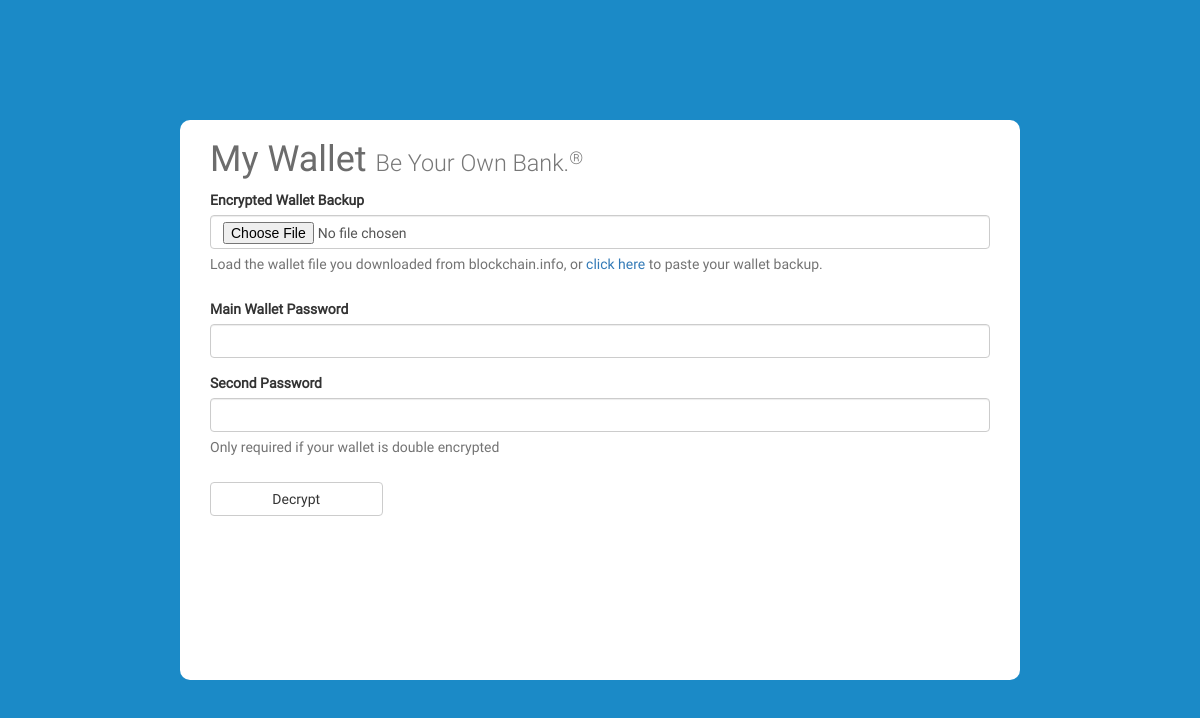
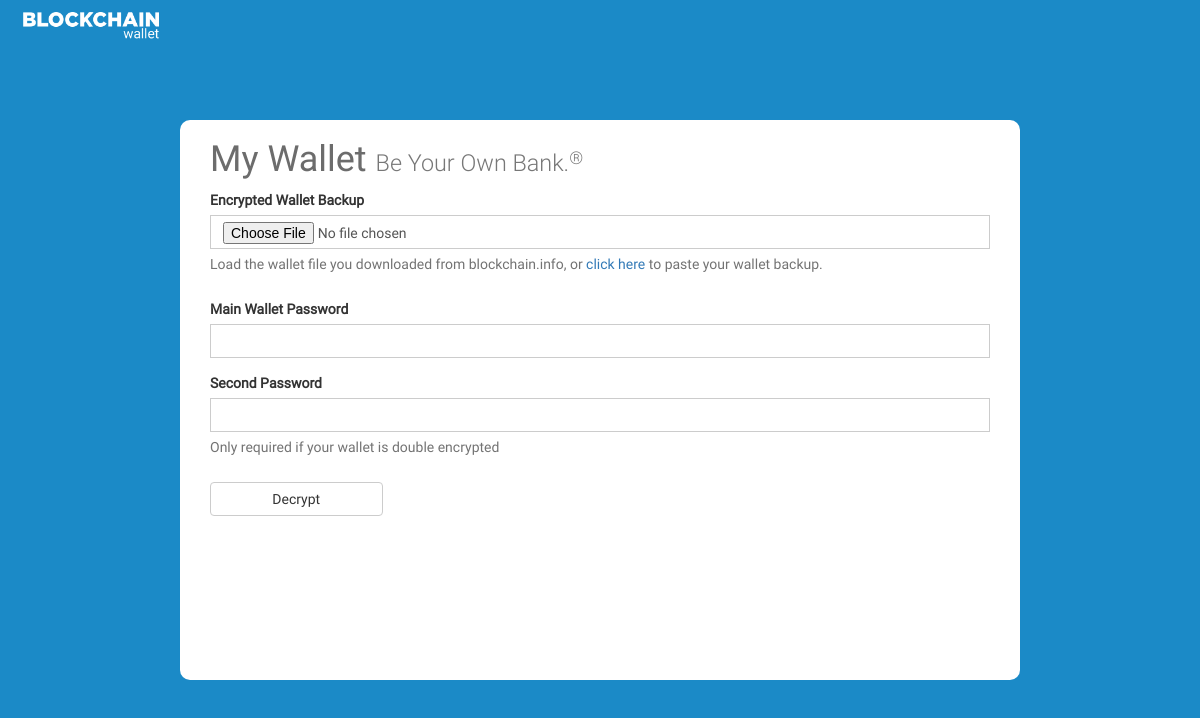
Before and after one commit to blockchain/my-wallet-backup-decryption-tool, an Electron app: page index.html in a window 1200 px wide. Drawn offline with nearby package versions, Linux system fonts and the light colour scheme.

Commit message:
basic branding

```diff
--- a/css/style.css
+++ b/css/style.css
@@ -33,6 +33,7 @@
 /*general*/
 html, body {
   height: 100%;
+  font-size: 14px;
   font-family: Roboto;
 }
 
@@ -41,6 +42,17 @@
   position: relative;
 }
 
+.no-display {
+  display: none;
+}
+
+#icon {
+  height: 40px;
+  margin-top: 5px;
+  padding-left: 1.25em;
+}
+
+/*container*/
 body > .container {
   top: 50%;
   left: 15%;
@@ -50,10 +62,6 @@
   position: absolute;
   border-radius: 10px;
   transform: translateY(-50%);
-}
-
-.no-display {
-  display: none;
 }
 
 h1 {
@@ -70,3 +78,16 @@
   font-size: .75em;
   position: relative;
 }
+
+/*form*/
+.form-control {
+  border-radius: 0px;
+  box-shadow: none !important;
+  &:focus {
+    border-color: #1b8ac7;
+  }
+}
+
+input[type=file]:focus, input[type=checkbox]:focus, input[type=radio]:focus {
+  outline: 0px !important;
+}
--- a/index.html
+++ b/index.html
@@ -9,6 +9,7 @@
     <title>My Wallet Backup Decryption Tool</title>
   </head>
   <body>
+    <img src="img/logo-updated.png" id="icon">
     <div class="container">
       <div class="col-sm-12">
         <h1>My Wallet <small>Be Your Own Bank.</small></h1>
```
